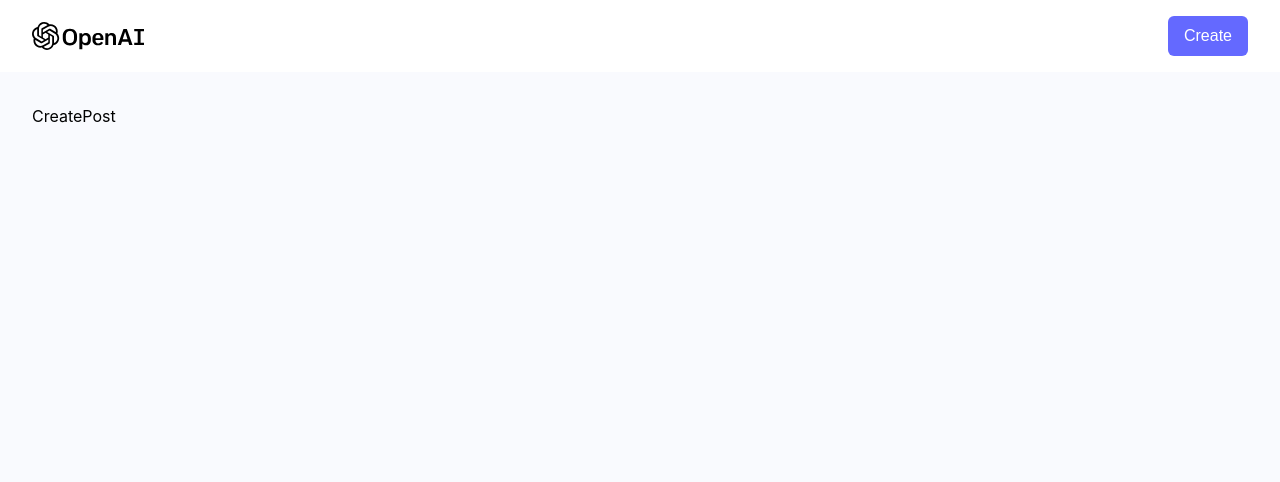
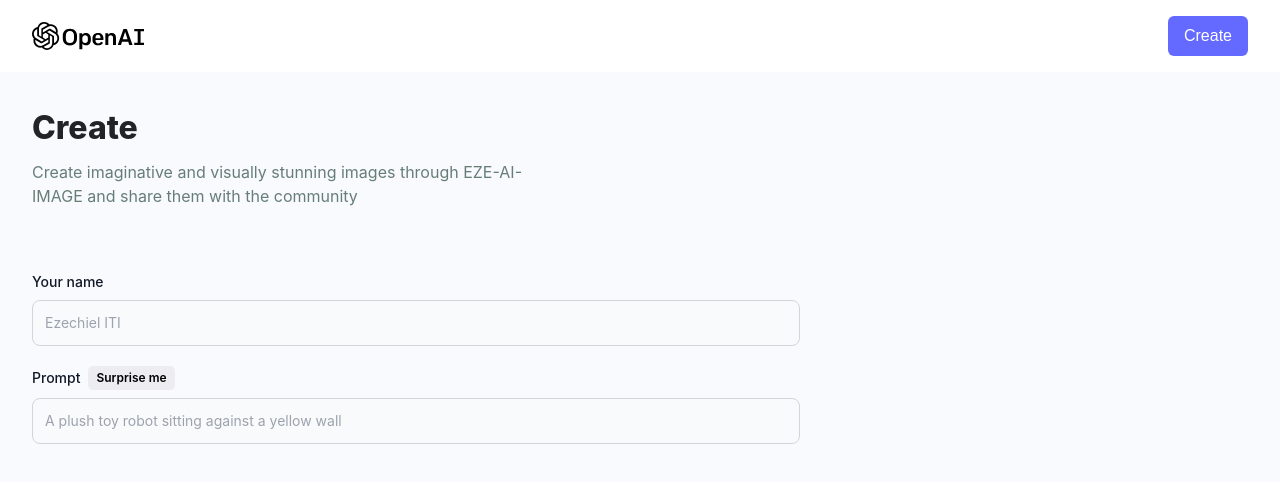
Before and after one commit to eze1er/eze-ai-image, a React (Vite) app in the folder client/: page /create-post in a window 1280 px wide. Shown: the top 482 px of the page. Built offline with nearby package versions, Linux system fonts and the light colour scheme; a web font is replaced by a local one.

Commit message:
form component done

```diff
--- a/client/src/components/FormField.jsx
+++ b/client/src/components/FormField.jsx
@@ -1,9 +1,44 @@
-import React from 'react'
+import React from 'react';
 
-const FormField = () => {
-  return (
-    <div>FormField</div>
-  )
-}
+const FormField = ({
+  labelName,
+  type,
+  name,
+  placeholder,
+  value,
+  handleChange,
+  isSurpriseMe,
+  handleSurpriseMe,
+}) => (
+  <div>
+    <div className="flex items-center gap-2 mb-2">
+      <label
+        htmlFor={name}
+        className="block text-sm font-medium text-gray-900"
+      >
+        {labelName}
+      </label>
+      {isSurpriseMe && (
+        <button
+          type="button"
+          onClick={handleSurpriseMe}
+          className="font-semibold text-xs bg-[#EcECF1] py-1 px-2 rounded-[5px] text-black"
+        >
+          Surprise me
+        </button>
+      )}
+    </div>
+    <input
+      type={type}
+      id={name}
+      name={name}
+      className="bg-gray-50 border border-gray-300 text-gray-900 text-sm rounded-lg focus:ring-[#6469ff] focus:border-[#6469ff] outline-none block w-full p-3"
+      placeholder={placeholder}
+      value={value}
+      onChange={handleChange}
+      required
+    />
+  </div>
+);
 
-export default FormField
+export default FormField;
--- a/client/src/components/index.js
+++ b/client/src/components/index.js
@@ -2,8 +2,4 @@
 import FormField from "./FormField";
 import Loader from "./Loader";
 
-export {
-  Card,
-  FormField,
-  Loader
-}
+export { Card, FormField, Loader };
--- a/client/src/pages/CreatePost.jsx
+++ b/client/src/pages/CreatePost.jsx
@@ -1,9 +1,61 @@
-import React from 'react'
+import React, { useState } from "react";
+import { useNavigate } from "react-router-dom";
+
+import { Preview } from "../assets";
+import { getRandomPrompt } from "../utils";
+import { FormField, Loader } from "../components";
 
 const CreatePost = () => {
+  const navigate = useNavigate();
+  const [form, setForm] = useState({
+    name: "",
+    prompt: "",
+    photo: "",
+  });
+
+  const [generatingImg, setGeneratingImg] = useState(false);
+  const [Loading, setLoading] = useState(false);
+
+  const handleSubmit = () => {};
+  const handleChange = (e) => {};
+  const handleSurpriseMe = () => {};
+
   return (
-    <div>CreatePost</div>
-  )
-}
+    <section
+      className="max-w-7xl mx-auto
+  "
+    >
+      <div>
+        <h1 className="font-extrabold text-[#222328] text-[32px]">Create</h1>
+        <p className="mt-2 text-[#667e75] text-[16px] max-w-[500px]">
+          Create imaginative and visually stunning images through EZE-AI-IMAGE
+          and share them with the community
+        </p>
+      </div>
+      <form className="mt-16 max-w-3xl" onSubmit={handleSubmit}>
+        <div className="flex flex-col gap-5">
+          <FormField
+            labelName="Your name"
+            type="text"
+            name="name"
+            placeholder="Ezechiel ITI"
+            value={form.name}
+            handleChange={handleChange}
+          />
+          <FormField
+            labelName="Prompt"
+            type="text"
+            name="prompt"
+            placeholder="A plush toy robot sitting against a yellow wall"
+            value={form.prompt}
+            handleChange={handleChange}
+            isSurpriseMe
+            handleSurpriseMe={handleSurpriseMe()}
+          />
+        </div>
+      </form>
+    </section>
+  );
+};
 
-export default CreatePost
+export default CreatePost;
--- /dev/null
+++ b/client/src/utils/index.js
@@ -0,0 +1,10 @@
+import { surpriseMePrompts } from "../constants";
+
+export function getRandomPrompt(prompt) {
+  const randomIndex = Math.floor(Math.random() * surpriseMePrompts.length);
+  const randomPrompt = surpriseMePrompts[randomIndex];
+
+  if (randomPrompt === prompt) return getRandomPrompt(prompt);
+
+  return randomPrompt;
+}
```
